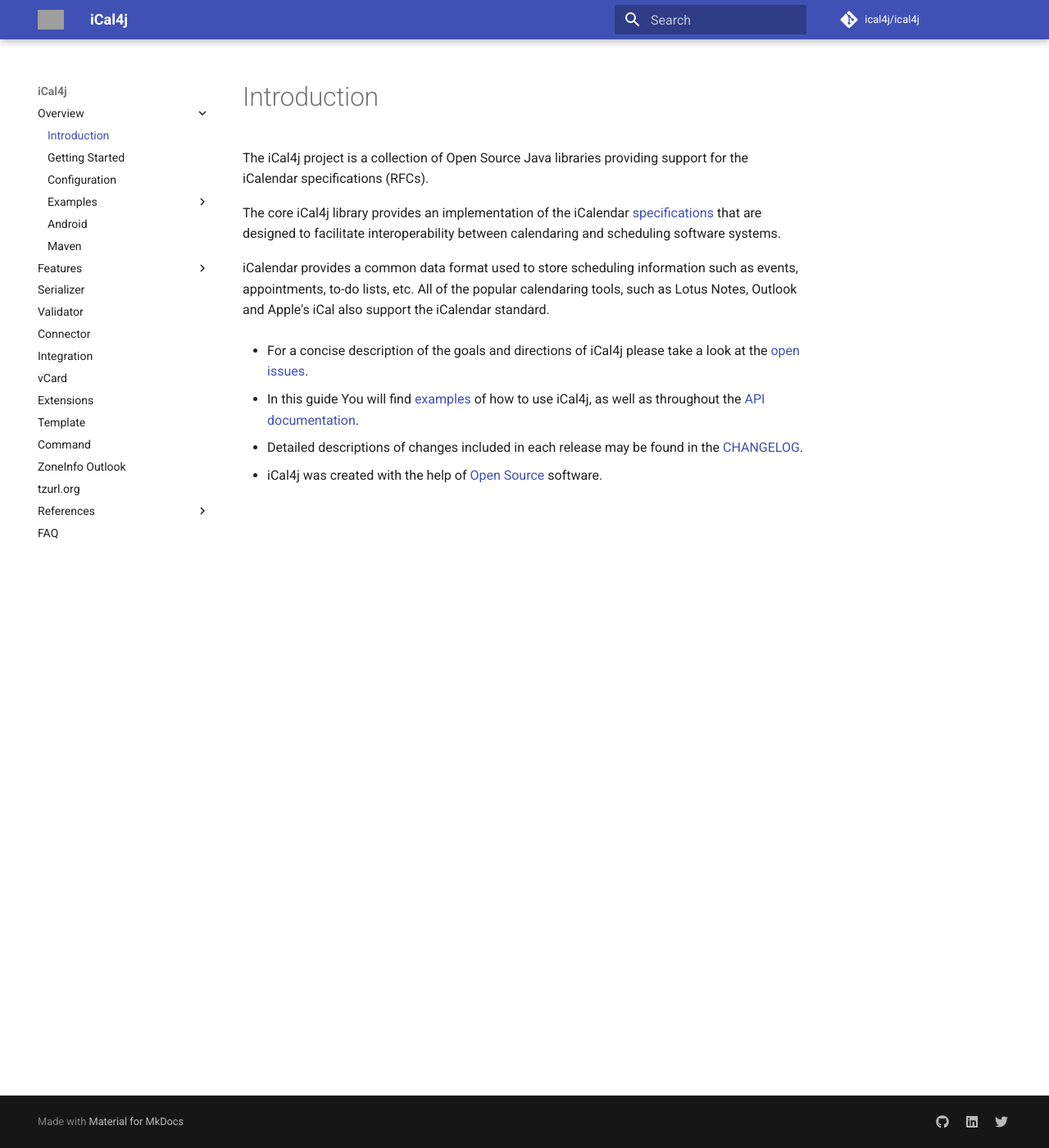
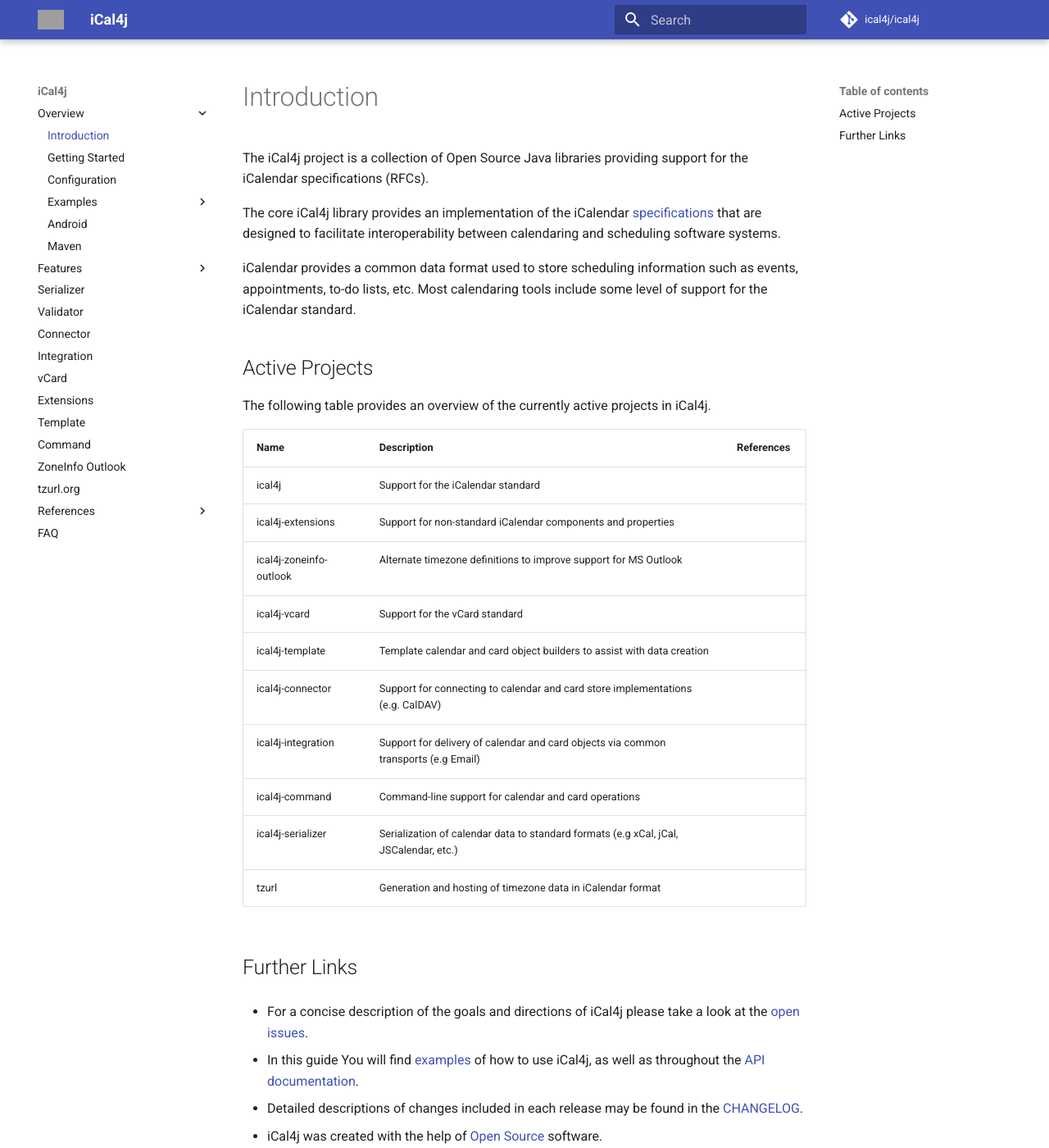
Before and after one commit to ical4j/ical4j-user-guide, an MkDocs documentation site: the page built from docs/index.md, in a window 1280 px wide and 1400 px high. Shown: the whole window at 82% size. Built offline with MkDocs 1.6.1 and Material for MkDocs 9.7.7, drawn with Linux system fonts in a browser that asks for light colours; comment, search, counter and statistics services are not loaded; grey boxes are pictures that could not be loaded.

Commit message:
Added overview of active projects

```diff
--- a/docs/index.md
+++ b/docs/index.md
@@ -12,7 +12,28 @@
 The core iCal4j library provides an implementation of the iCalendar [specifications](https://www.ical4j.org/rfcs/) that
 are designed to facilitate interoperability between calendaring and scheduling software systems.
 
-iCalendar provides a common data format used to store scheduling information such as events, appointments, to-do lists, etc. All of the popular calendaring tools, such as Lotus Notes, Outlook and Apple's iCal also support the iCalendar standard.
+iCalendar provides a common data format used to store scheduling information such as events, appointments, to-do lists, etc.
+Most calendaring tools include some level of support for the iCalendar standard.
+
+## Active Projects
+
+The following table provides an overview of the currently active projects in iCal4j.
+
+   | Name                    | Description                                                                           | References |
+|-------------------------|---------------------------------------------------------------------------------------|------------|
+| ical4j                  | Support for the iCalendar standard                                                    |            |
+| ical4j-extensions       | Support for non-standard iCalendar components and properties                          |            |
+| ical4j-zoneinfo-outlook | Alternate timezone definitions to improve support for MS Outlook                      |            |
+| ical4j-vcard            | Support for the vCard standard                                                        |            |
+| ical4j-template         | Template calendar and card object builders to assist with data creation               |            |
+| ical4j-connector        | Support for connecting to calendar and card store implementations (e.g. CalDAV)       |            |
+| ical4j-integration      | Support for delivery of calendar and card objects via common transports (e.g Email)   |            |
+| ical4j-command          | Command-line support for calendar and card operations                                 |            |
+| ical4j-serializer       | Serialization of calendar data to standard formats (e.g xCal, jCal, JSCalendar, etc.) |            |
+| tzurl                   | Generation and hosting of timezone data in iCalendar format                           |            |
+
+
+## Further Links
 
  - For a concise description of the goals and directions of iCal4j please
  take a look at the [open issues](https://github.com/ical4j/ical4j/issues).
```
